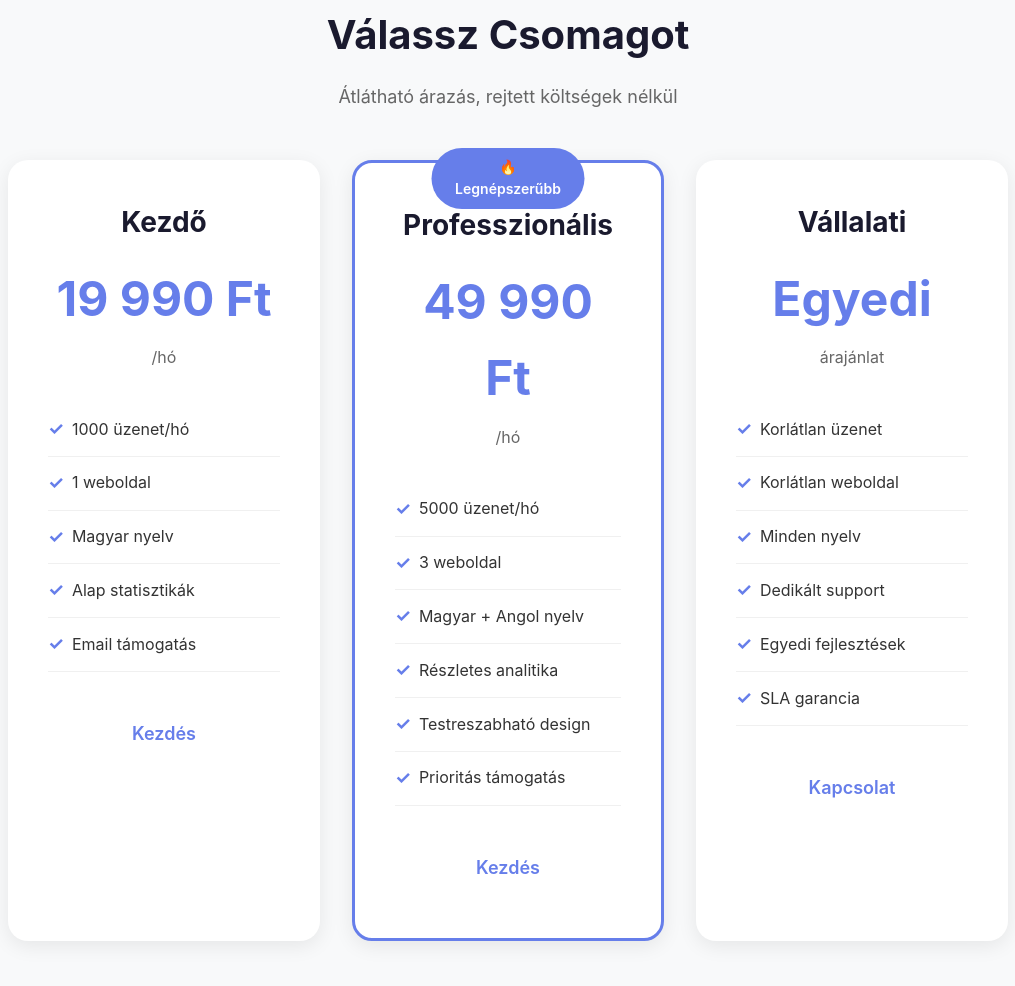
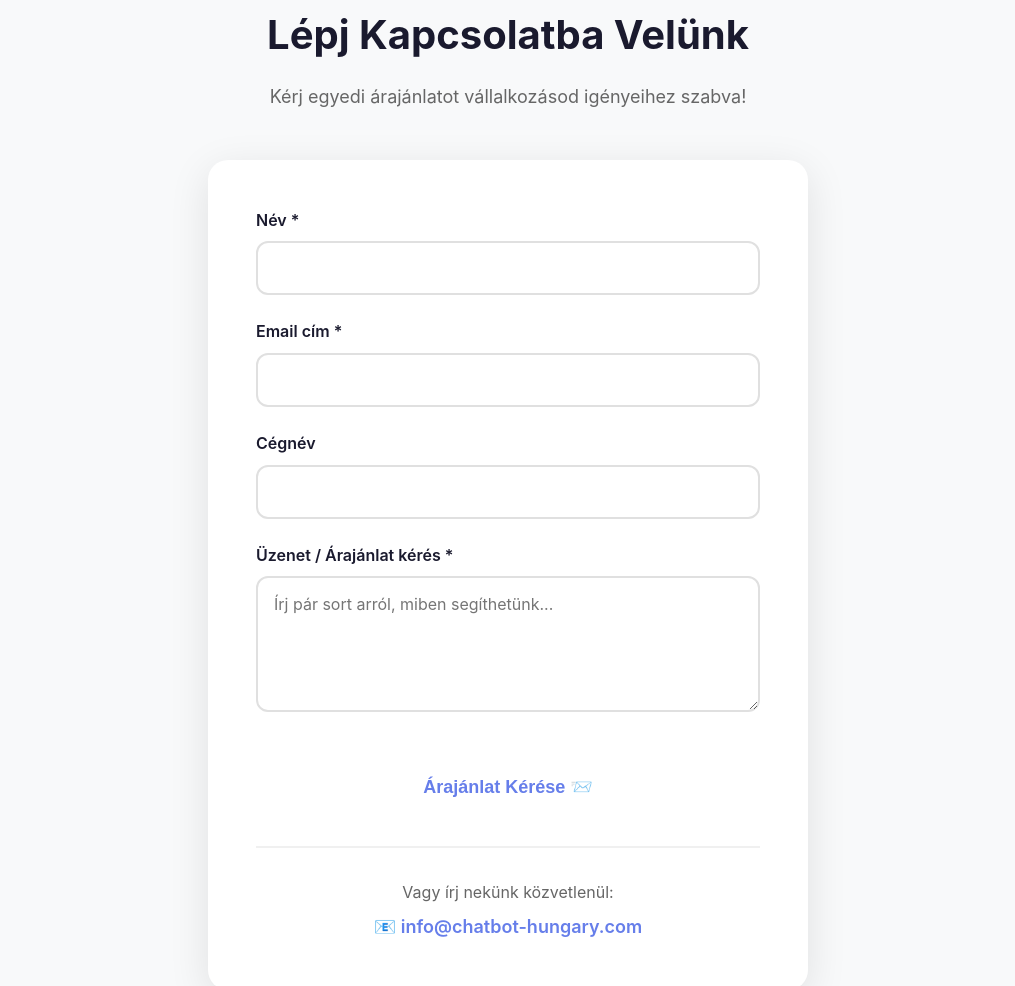
Before and after one commit to Ince88/anycommand-chatbot, a website: page public/landing-hu.html in a window 1280 px wide. Shown: the part 2914-3900 px from the top of the page, without its empty margins (132-1147 px from the left). Drawn offline with Linux system fonts and the light colour scheme.

Commit message:
Replace pricing section with contact form for quote requests

```diff
--- a/public/landing-hu.html
+++ b/public/landing-hu.html
@@ -700,57 +700,84 @@
     </div>
   </section>
 
-  <!-- Pricing Section -->
+  <!-- Contact Section -->
   <section id="arak" class="pricing">
     <div class="container">
       <div class="section-title">
-        <h2>Válassz Csomagot</h2>
-        <p>Átlátható árazás, rejtett költségek nélkül</p>
+        <h2>Lépj Kapcsolatba Velünk</h2>
+        <p>Kérj egyedi árajánlatot vállalkozásod igényeihez szabva!</p>
       </div>
-      <div class="pricing-grid">
-        <div class="pricing-card">
-          <h3>Kezdő</h3>
-          <div class="price">19 990 Ft</div>
-          <div class="price-period">/hó</div>
-          <ul class="pricing-features">
-            <li>1000 üzenet/hó</li>
-            <li>1 weboldal</li>
-            <li>Magyar nyelv</li>
-            <li>Alap statisztikák</li>
-            <li>Email támogatás</li>
-          </ul>
-          <a href="#kapcsolat" class="btn-primary">Kezdés</a>
-        </div>
 
-        <div class="pricing-card featured">
-          <div class="pricing-badge">🔥 Legnépszerűbb</div>
-          <h3>Professzionális</h3>
-          <div class="price">49 990 Ft</div>
-          <div class="price-period">/hó</div>
-          <ul class="pricing-features">
-            <li>5000 üzenet/hó</li>
-            <li>3 weboldal</li>
-            <li>Magyar + Angol nyelv</li>
-            <li>Részletes analitika</li>
-            <li>Testreszabható design</li>
-            <li>Prioritás támogatás</li>
-          </ul>
-          <a href="#kapcsolat" class="btn-primary">Kezdés</a>
-        </div>
+      <div style="max-width: 600px; margin: 0 auto; background: white; padding: 3rem; border-radius: 20px; box-shadow: 0 10px 40px rgba(0,0,0,0.1);">
+        <form id="contact-form" style="display: flex; flex-direction: column; gap: 1.5rem;">
+          <div>
+            <label for="contact-name" style="display: block; margin-bottom: 0.5rem; font-weight: 600; color: var(--dark);">Név *</label>
+            <input
+              type="text"
+              id="contact-name"
+              name="name"
+              required
+              style="width: 100%; padding: 1rem; border: 2px solid #e0e0e0; border-radius: 12px; font-size: 16px; transition: border-color 0.3s;"
+              onfocus="this.style.borderColor='var(--primary)'"
+              onblur="this.style.borderColor='#e0e0e0'"
+            />
+          </div>
 
-        <div class="pricing-card">
-          <h3>Vállalati</h3>
-          <div class="price">Egyedi</div>
-          <div class="price-period">árajánlat</div>
-          <ul class="pricing-features">
-            <li>Korlátlan üzenet</li>
-            <li>Korlátlan weboldal</li>
-            <li>Minden nyelv</li>
-            <li>Dedikált support</li>
-            <li>Egyedi fejlesztések</li>
-            <li>SLA garancia</li>
-          </ul>
-          <a href="#kapcsolat" class="btn-primary">Kapcsolat</a>
+          <div>
+            <label for="contact-email" style="display: block; margin-bottom: 0.5rem; font-weight: 600; color: var(--dark);">Email cím *</label>
+            <input
+              type="email"
+              id="contact-email"
+              name="email"
+              required
+              style="width: 100%; padding: 1rem; border: 2px solid #e0e0e0; border-radius: 12px; font-size: 16px; transition: border-color 0.3s;"
+              onfocus="this.style.borderColor='var(--primary)'"
+              onblur="this.style.borderColor='#e0e0e0'"
+            />
+          </div>
+
+          <div>
+            <label for="contact-company" style="display: block; margin-bottom: 0.5rem; font-weight: 600; color: var(--dark);">Cégnév</label>
+            <input
+              type="text"
+              id="contact-company"
+              name="company"
+              style="width: 100%; padding: 1rem; border: 2px solid #e0e0e0; border-radius: 12px; font-size: 16px; transition: border-color 0.3s;"
+              onfocus="this.style.borderColor='var(--primary)'"
+              onblur="this.style.borderColor='#e0e0e0'"
+            />
+          </div>
+
+          <div>
+            <label for="contact-message" style="display: block; margin-bottom: 0.5rem; font-weight: 600; color: var(--dark);">Üzenet / Árajánlat kérés *</label>
+            <textarea
+              id="contact-message"
+              name="message"
+              rows="5"
+              required
+              placeholder="Írj pár sort arról, miben segíthetünk..."
+              style="width: 100%; padding: 1rem; border: 2px solid #e0e0e0; border-radius: 12px; font-size: 16px; resize: vertical; transition: border-color 0.3s; font-family: inherit;"
+              onfocus="this.style.borderColor='var(--primary)'"
+              onblur="this.style.borderColor='#e0e0e0'"
+            ></textarea>
+          </div>
+
+          <button
+            type="submit"
+            class="btn-primary"
+            style="width: 100%; margin-top: 1rem; cursor: pointer; border: none;"
+          >
+            Árajánlat Kérése 📨
+          </button>
+        </form>
+
+        <div id="form-status" style="margin-top: 1.5rem; padding: 1rem; border-radius: 12px; display: none;"></div>
+
+        <div style="margin-top: 2rem; padding-top: 2rem; border-top: 2px solid #f0f0f0; text-align: center;">
+          <p style="color: var(--text-light); margin-bottom: 0.5rem;">Vagy írj nekünk közvetlenül:</p>
+          <a href="mailto:info@chatbot-hungary.com" style="color: var(--primary); font-weight: 600; font-size: 18px; text-decoration: none;">
+            📧 info@chatbot-hungary.com
+          </a>
         </div>
       </div>
     </div>
@@ -847,6 +874,43 @@
 
     document.querySelectorAll('.feature-card, .benefit-item, .pricing-card').forEach(el => {
       observer.observe(el);
+    });
+
+    // Contact form handling
+    document.getElementById('contact-form').addEventListener('submit', function(e) {
+      e.preventDefault();
+
+      const formData = {
+        name: document.getElementById('contact-name').value,
+        email: document.getElementById('contact-email').value,
+        company: document.getElementById('contact-company').value,
+        message: document.getElementById('contact-message').value
+      };
+
+      // Create mailto link with form data
+      const subject = encodeURIComponent('Árajánlat kérés - ChatBot Hungary');
+      const body = encodeURIComponent(
+        `Név: ${formData.name}\n` +
+        `Email: ${formData.email}\n` +
+        `Cégnév: ${formData.company || 'Nem adta meg'}\n\n` +
+        `Üzenet:\n${formData.message}`
+      );
+
+      // Open email client
+      window.location.href = `mailto:info@chatbot-hungary.com?subject=${subject}&body=${body}`;
+
+      // Show success message
+      const statusDiv = document.getElementById('form-status');
+      statusDiv.style.display = 'block';
+      statusDiv.style.background = 'linear-gradient(135deg, #667eea22 0%, #764ba222 100%)';
+      statusDiv.style.color = 'var(--dark)';
+      statusDiv.innerHTML = '✅ Email alkalmazásod megnyílt! Ha nem, írj nekünk közvetlenül: info@chatbot-hungary.com';
+
+      // Reset form after 3 seconds
+      setTimeout(() => {
+        this.reset();
+        statusDiv.style.display = 'none';
+      }, 5000);
     });
 
     // Custom website testing functionality
```
